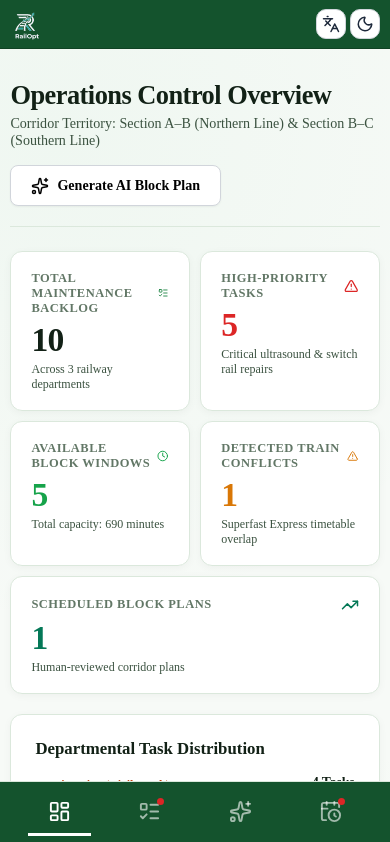
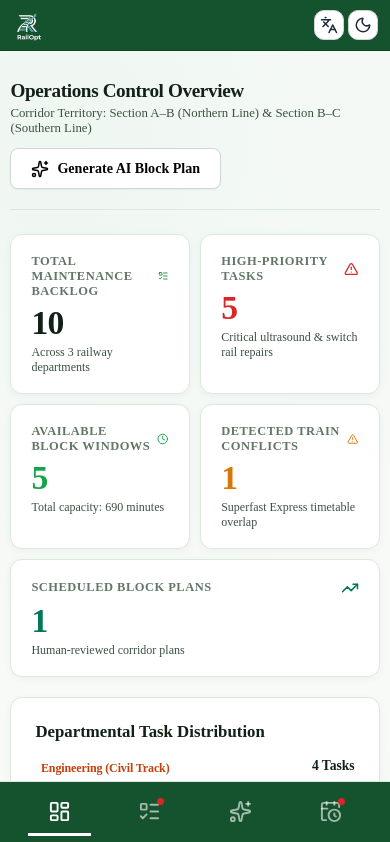
Before and after one commit to mukuljindal161-cmd/prototype_2, a React (Vite) app: page / in a window 390 px wide. Shown: the top 842 px of the page. Built offline with nearby package versions, Linux system fonts and the light colour scheme.

Commit message:
Full mobile responsiveness: fix timeline header overflow, all phone widths 320-768px

```diff
--- a/src/index.css
+++ b/src/index.css
@@ -1116,10 +1116,10 @@ table.occ-table tr:hover td {
 .timeline-header {
   display: flex;
   justify-content: space-between;
-  align-items: center;
+  align-items: flex-start;
   margin-bottom: 1.5rem;
   flex-wrap: wrap;
-  gap: 1rem;
+  gap: 0.75rem;
 }
 
 .timeline-legend {
@@ -1432,21 +1432,56 @@ table.occ-table tr:hover td {
 
 @media (max-width: 768px) {
   .timeline-container {
-    padding: 0.85rem !important;
+    padding: 0.75rem !important;
     border-radius: 10px;
+    overflow-x: hidden;
   }
 
   .timeline-header {
     flex-direction: column;
     align-items: stretch;
-    gap: 0.75rem;
-    margin-bottom: 1rem;
+    gap: 0.6rem;
+    margin-bottom: 0.85rem;
+  }
+
+  /* Title row — let it wrap fully */
+  .timeline-header > div:first-child {
+    width: 100%;
+    min-width: 0;
+  }
+
+  .timeline-header > div:first-child h3 {
+    font-size: 0.9rem !important;
+    white-space: normal !important;
+    word-break: break-word;
+    line-height: 1.35;
+  }
+
+  /* Filter bar — scrollable on very narrow, wraps on wider mobile */
+  .timeline-header > div:last-child {
+    width: 100%;
+    flex-wrap: wrap;
+    gap: 0.5rem;
+  }
+
+  .timeline-header > div:last-child > div:first-child {
+    width: 100%;
+    overflow-x: auto;
+    -webkit-overflow-scrolling: touch;
+    scrollbar-width: none;
+    flex-wrap: nowrap;
+  }
+
+  .timeline-header > div:last-child > div:first-child::-webkit-scrollbar {
+    display: none;
   }
 
   .timeline-legend {
-    gap: 0.4rem;
-    padding: 0.45rem 0.65rem;
-    font-size: 0.72rem;
+    gap: 0.35rem;
+    padding: 0.3rem 0;
+    font-size: 0.7rem;
+    flex-direction: row;
+    flex-wrap: wrap;
   }
 
   .lane-label-box {
@@ -2051,3 +2086,115 @@ table.occ-table tr:hover td {
 .mobile-schedule-card .mobile-card-details {
   margin-top: 0.65rem;
 }
+
+/* ========================================
+   GLOBAL MOBILE RESPONSIVENESS OVERRIDES
+   Covers every phone width: 320px → 768px
+   ======================================== */
+
+/* Prevent any horizontal overflow globally */
+*, *::before, *::after {
+  max-width: 100%;
+}
+
+html, body {
+  overflow-x: hidden;
+  width: 100%;
+}
+
+/* All containers fit within viewport */
+.main-container {
+  box-sizing: border-box;
+  overflow-x: hidden;
+}
+
+/* occ-header-banner: stack vertically on small screens */
+@media (max-width: 600px) {
+  .main-container {
+    padding: 1rem 0.75rem 2rem 0.75rem;
+  }
+
+  .occ-header-banner {
+    flex-direction: column;
+    align-items: flex-start;
+    gap: 0.75rem;
+  }
+
+  .page-title {
+    font-size: 1.35rem;
+  }
+
+  .page-subtitle {
+    font-size: 0.8rem;
+  }
+
+  .timeline-container {
+    padding: 0.65rem !important;
+  }
+
+  /* Filter bar buttons wrap and shrink */
+  .timeline-header > div:last-child > div:first-child {
+    flex-wrap: wrap;
+    gap: 0.25rem;
+  }
+
+  .timeline-header > div:last-child > div:first-child .nav-item {
+    font-size: 0.68rem !important;
+    padding: 0.25rem 0.45rem !important;
+  }
+}
+
+/* Extra-small phones (≤ 400px: iPhone SE, Moto G, Galaxy A series narrow) */
+@media (max-width: 400px) {
+  .main-container {
+    padding: 0.75rem 0.55rem 2rem 0.55rem;
+  }
+
+  .occ-nav {
+    padding: 0.5rem 0.75rem;
+  }
+
+  .page-title {
+    font-size: 1.2rem;
+  }
+
+  .timeline-container {
+    padding: 0.5rem !important;
+  }
+
+  .timeline-section-header {
+    flex-wrap: wrap;
+    gap: 0.4rem;
+  }
+
+  .section-title-group {
+    min-width: 0;
+  }
+
+  .section-name {
+    font-size: 0.85rem !important;
+  }
+
+  .section-desc {
+    font-size: 0.72rem !important;
+  }
+}
+
+/* Smallest phones (≤ 360px: Galaxy S series small, Redmi narrow) */
+@media (max-width: 360px) {
+  .main-container {
+    padding: 0.6rem 0.4rem 2rem 0.4rem;
+  }
+
+  .page-title {
+    font-size: 1.1rem;
+  }
+
+  .btn-primary,
+  .btn-approve,
+  .btn-modify,
+  .btn-reject {
+    font-size: 0.78rem !important;
+    padding: 0.5rem 0.7rem !important;
+  }
+}
```
